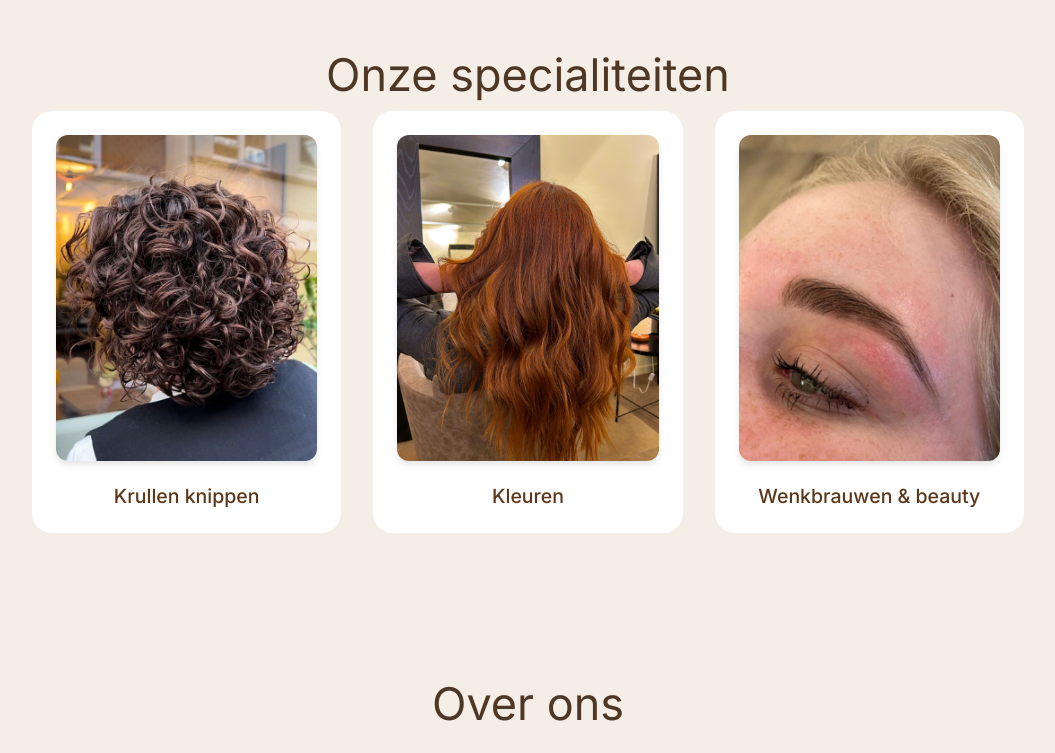
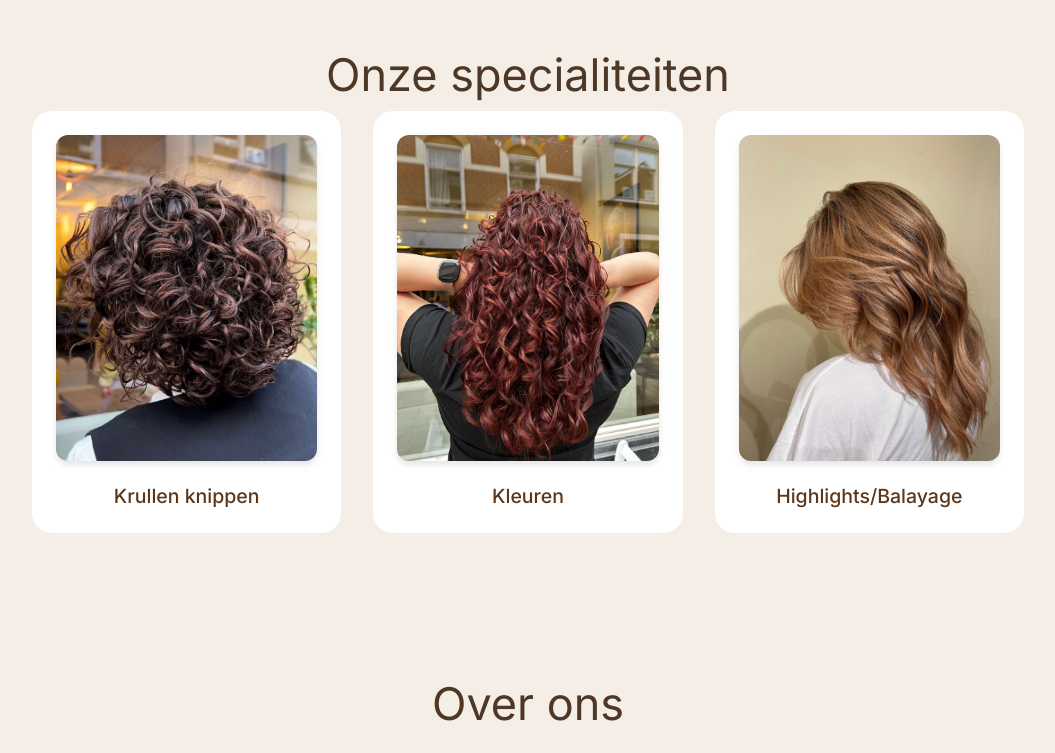
Before and after one commit to Zebcoh/At21-main, a Vue app: page / in a window 1280 px wide. Shown: the part 960-1713 px from the top of the page, without its empty margins (112-1167 px from the left). Built offline with nearby package versions, Linux system fonts and the light colour scheme.

Commit message:
Update home specialties and remove Juicer embed

```diff
--- a/index.html
+++ b/index.html
@@ -21,10 +21,7 @@
     />
 
     <!-- SOCIAL PREVIEW (WhatsApp, Instagram DM, iMessage) -->
-    <meta
-      property="og:title"
-      content="at21 hairstudio"
-    />
+    <meta property="og:title" content="at21 hairstudio" />
     <meta
       property="og:description"
       content="Dé salon in Enschede voor krullen, highlights, balayage en natuurlijke kleurtechnieken. Boek direct jouw afspraak bij at21 hairstudio."
@@ -34,33 +31,10 @@
 
     <!-- Kies hier een echte afbeelding die op de website staat -->
     <meta property="og:image" content="/src/assets/home-main-pic.jpeg" />
-
-    <!-- JOUW BESTAANDE CSS -->
-    <style>
-      .responsive-iframe-container {
-        position: relative;
-        width: 100%;
-        max-width: 1000px;
-        margin: 0 auto;
-        padding: 0 15px;
-        box-sizing: border-box;
-      }
-      .responsive-iframe {
-        width: 100%;
-        height: 100vh;
-        border: none;
-      }
-    </style>
   </head>
 
   <body>
     <div id="app"></div>
-    <div class="responsive-iframe-container">
-      <iframe
-        src="https://www.juicer.io/api/feeds/at21hairstudio/iframe"
-        class="responsive-iframe"
-      ></iframe>
-    </div>
     <script type="module" src="/src/main.js"></script>
   </body>
 </html>
--- a/src/views/HomeView.vue
+++ b/src/views/HomeView.vue
@@ -45,7 +45,7 @@ const { t } = useI18n();
       </div>
       <div class="our-services-div">
         <img
-          src="../assets/images/coloring.jpg"
+          src="../assets/images/gallery-5.jfif"
           alt=""
           class="our-services-img"
         />
@@ -53,11 +53,11 @@ const { t } = useI18n();
       </div>
       <div class="our-services-div">
         <img
-          src="../assets/images/eyebrows.jfif"
+          src="../assets/images/coloration-blonde.jfif"
           alt=""
           class="our-services-img"
         />
-        <h2 class="our-services-h2">{{ t("services.beautyBrows") }}</h2>
+        <h2 class="our-services-h2">{{ t("services.highlightsBalayage") }}</h2>
       </div>
     </div>
 
```
